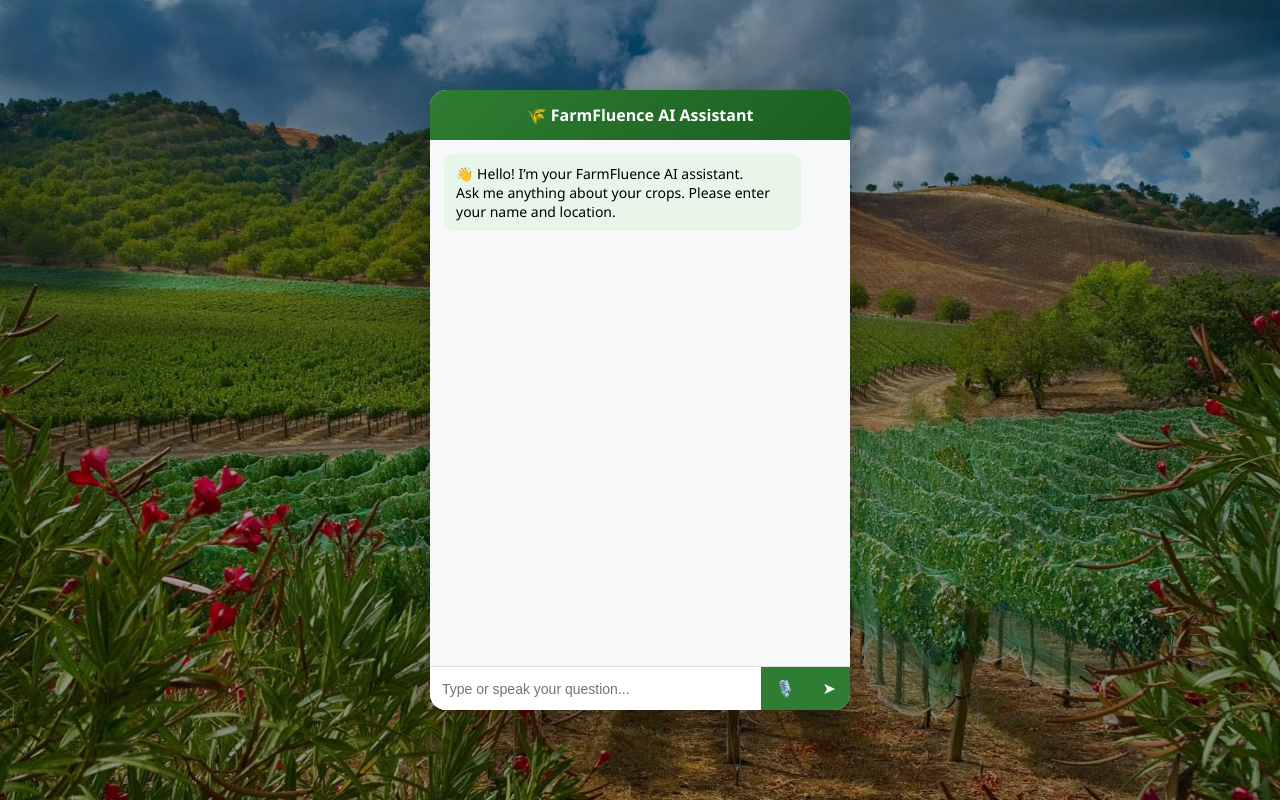
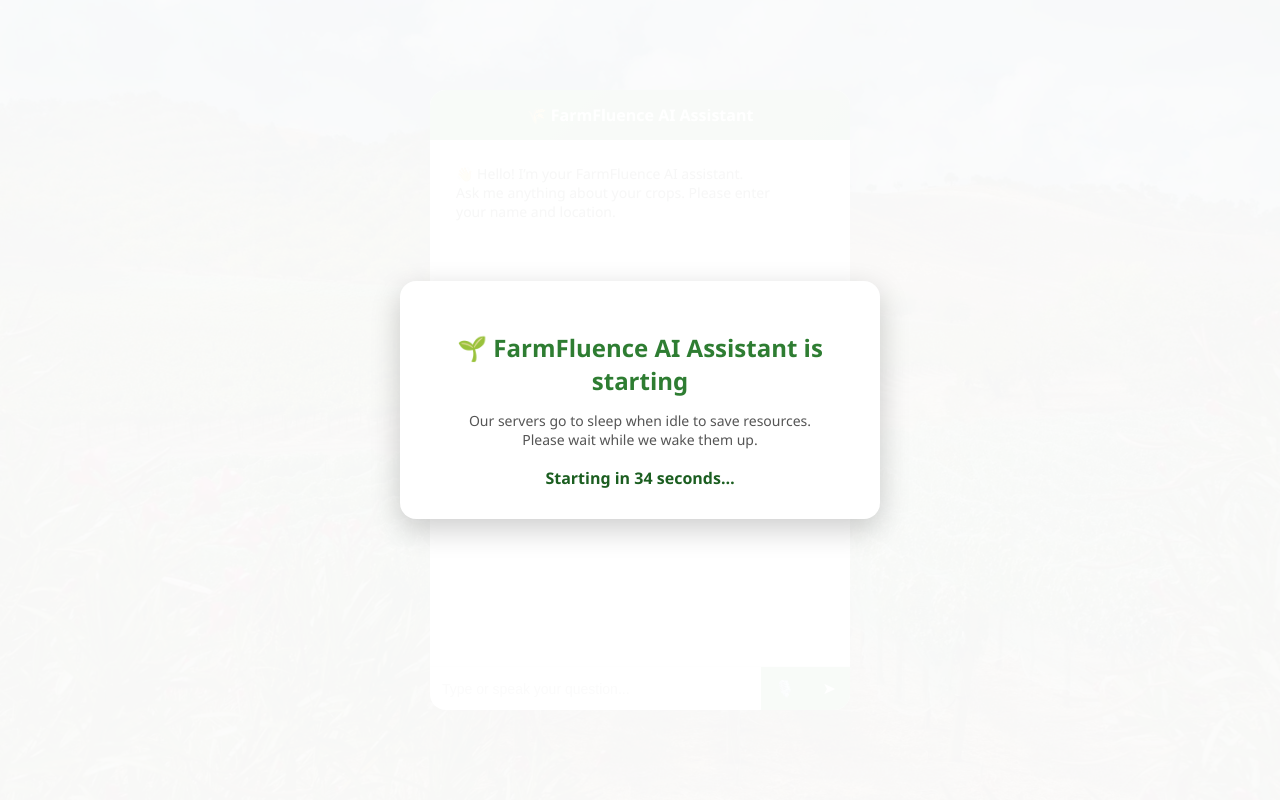
Before and after one commit to mokaa22/FarmFluence_chatbot, a Flask app: page / in a window 1280 px wide. Run offline with Flask 3, Linux system fonts and the light colour scheme.

Commit message:
Implement wake-up screen and disable chat input
Added wake-up screen overlay and updated chat input.

```diff
--- a/templates/index.html
+++ b/templates/index.html
@@ -5,6 +5,7 @@
 <title>FarmFluence AI Assistant</title>
 
 <style>
+/* ====== BASE PAGE ====== */
 body {
   margin: 0;
   height: 100vh;
@@ -24,6 +25,7 @@ body::before {
   z-index: -1;
 }
 
+/* ====== CHAT BOX ====== */
 .chatbox {
   width: 420px;
   height: 620px;
@@ -91,11 +93,63 @@ button {
   cursor: pointer;
   font-size: 16px;
 }
+
+/* ====== WAKE UP SCREEN ====== */
+#wake-screen {
+  position: fixed;
+  inset: 0;
+  background: rgba(255,255,255,0.97);
+  display: flex;
+  align-items: center;
+  justify-content: center;
+  z-index: 99999;
+}
+
+.wake-box {
+  text-align: center;
+  max-width: 420px;
+  padding: 30px;
+  border-radius: 16px;
+  background: white;
+  box-shadow: 0 10px 30px rgba(0,0,0,0.2);
+}
+
+.wake-box h2 {
+  color: #2e7d32;
+  margin-bottom: 12px;
+}
+
+.wake-box p {
+  font-size: 14px;
+  color: #555;
+  margin-bottom: 18px;
+}
+
+.timer {
+  font-weight: bold;
+  font-size: 16px;
+  color: #1b5e20;
+}
 </style>
 </head>
 
 <body>
 
+<!-- ====== WAKE UP OVERLAY ====== -->
+<div id="wake-screen">
+  <div class="wake-box">
+    <h2>🌱 FarmFluence AI Assistant is starting</h2>
+    <p>
+      Our servers go to sleep when idle to save resources.<br>
+      Please wait while we wake them up.
+    </p>
+    <div class="timer">
+      Starting in <span id="countdown">40</span> seconds…
+    </div>
+  </div>
+</div>
+
+<!-- ====== CHAT UI ====== -->
 <div class="chatbox">
   <div class="header">🌾 FarmFluence AI Assistant</div>
 
@@ -107,16 +161,34 @@ button {
   </div>
 
   <div class="input">
-    <input id="userInput" placeholder="Type or speak your question..." />
+    <input id="userInput" placeholder="Type or speak your question..." disabled />
     <button onclick="startListening()">🎙️</button>
     <button onclick="sendMessage()">➤</button>
   </div>
 </div>
 
 <script>
+/* ====== WAKE UP TIMER ====== */
+let timeLeft = 40;
+const countdownEl = document.getElementById("countdown");
+const wakeScreen = document.getElementById("wake-screen");
+const userInput = document.getElementById("userInput");
+
+const wakeTimer = setInterval(() => {
+  timeLeft--;
+  countdownEl.innerText = timeLeft;
+
+  if (timeLeft <= 0) {
+    clearInterval(wakeTimer);
+    wakeScreen.style.display = "none";
+    userInput.disabled = false;
+    userInput.focus();
+  }
+}, 1000);
+
+/* ====== CHAT LOGIC ====== */
 const API_URL = "/chat";
 const messages = document.getElementById("messages");
-const userInput = document.getElementById("userInput");
 
 function addMessage(text, sender) {
   const div = document.createElement("div");
@@ -141,7 +213,7 @@ async function sendMessage() {
     });
 
     const data = await res.json();
-    addMessage(data.reply, "bot");   // ❌ NO SPEAKING
+    addMessage(data.reply, "bot");
 
   } catch {
     addMessage("⚠️ Unable to connect to FarmFluence AI", "bot");
@@ -152,7 +224,7 @@ userInput.addEventListener("keydown", e => {
   if (e.key === "Enter") sendMessage();
 });
 
-/* 🎤 Voice INPUT ONLY */
+/* ====== VOICE INPUT ONLY ====== */
 function startListening() {
   if (!("webkitSpeechRecognition" in window)) {
     alert("Voice input works only in Chrome");
```
